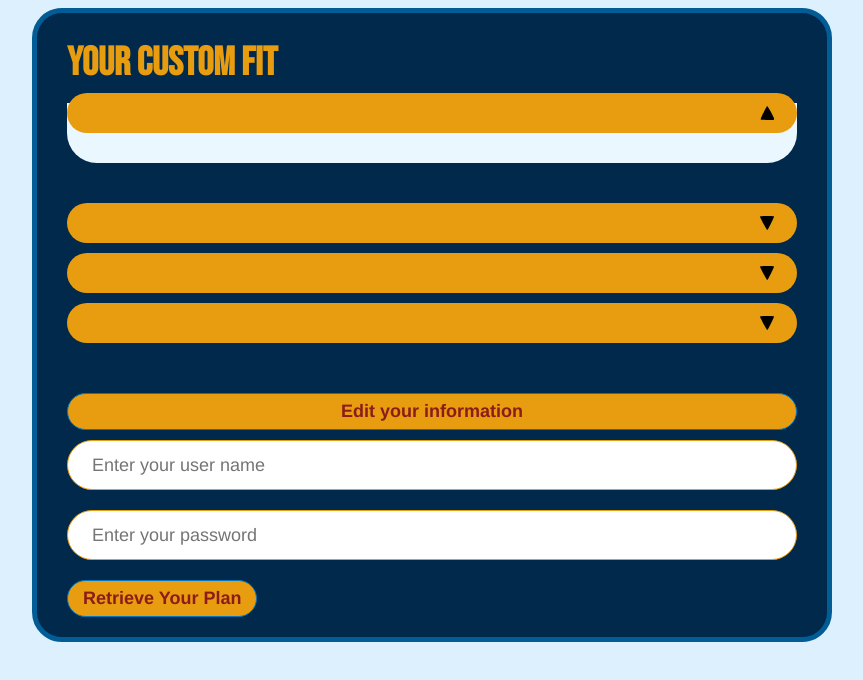
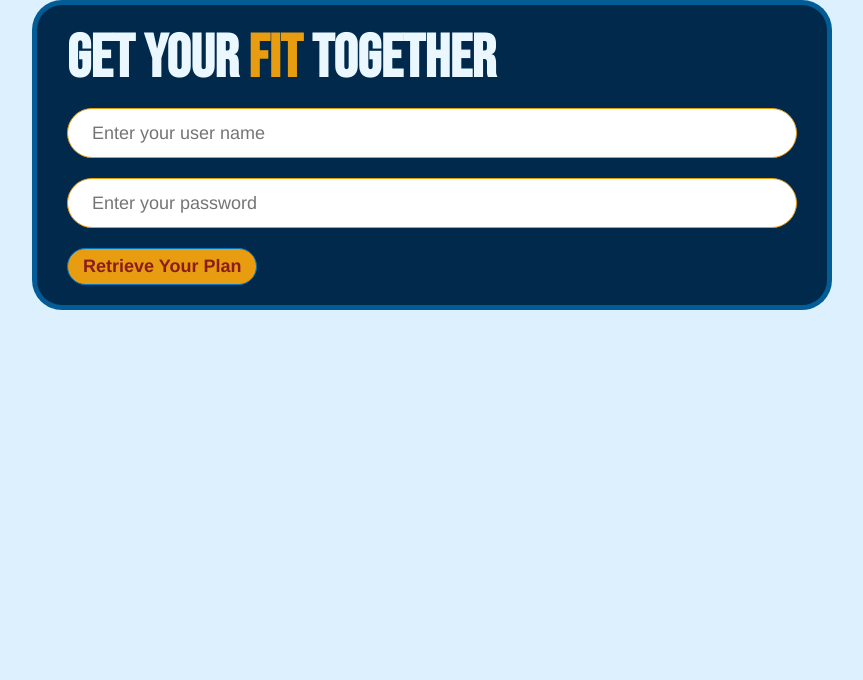
Before and after one commit to royadams72/get-your-fit-together, a Next.js app: page /retrieve-plan in a window 1280 px wide. Shown: the top 680 px of the page, without its empty margins (208-1071 px from the left). Built offline with nearby package versions, Linux system fonts and the light colour scheme.

Commit message:
Refactoring sass for header

```diff
--- a/app/layout.tsx
+++ b/app/layout.tsx
@@ -2,6 +2,7 @@ import type { Metadata } from "next";
 import "./_globals.scss";
 import StoreProvider from "./StoreProvider";
 import { LoaderProvider } from "@/context/Loader/LoaderProvider";
+import Header from "@/components/Header";
 
 export const metadata: Metadata = {
   title: "Get Your Fit Together",
@@ -18,7 +19,10 @@ export default function RootLayout({
       <body>
         <main>
           <LoaderProvider>
-            <StoreProvider>{children} </StoreProvider>
+            <StoreProvider>
+              <Header />
+              <div className="childrenContainer">{children}</div>
+            </StoreProvider>
           </LoaderProvider>
         </main>
       </body>
--- a/app/retrieve-plan/components/RetrieveYourPlan.tsx
+++ b/app/retrieve-plan/components/RetrieveYourPlan.tsx
@@ -64,7 +64,7 @@ const RetrieveYourPlan = () => {
   };
   return (
     <div>
-      {/* {isNotEmpty(userFitnessPlan) ? ( */}
+      {isNotEmpty(userFitnessPlan) ? (
         <div>
           <h2>Your Custom Fit</h2>
           <Accordion plan={userFitnessPlan as FitPlan}></Accordion>
@@ -72,12 +72,12 @@ const RetrieveYourPlan = () => {
             Edit your information
           </Button>
         </div>
-      {/* // ) : ( */}
+      ) : (
         <FormProvider methods={methods} onSubmit={onSubmit}>
           <UserForm config={config(false)} />
           <Button type="submit">Retrieve Your Plan</Button>
         </FormProvider>
-      {/* )} */}
+      )}
     </div>
   );
 };
--- /dev/null
+++ b/components/Header.tsx
@@ -0,0 +1,38 @@
+"use client";
+
+import styles from "@/styles/components/_header.module.scss";
+import { usePathname } from "next/navigation";
+import { useEffect, useState } from "react";
+
+const Header = () => {
+  const pageName = usePathname();
+  const [paddingTop, setPaddingTop] = useState("0");
+  console.log(pageName);
+  const isFirstPage = pageName === "/";
+
+  useEffect(() => {
+    if (!isFirstPage) {
+      setPaddingTop("7rem");
+    }
+  }, [isFirstPage]);
+
+  console.log(isFirstPage, pageName);
+
+  return (
+    <div className={styles.headerWrapper}>
+      <header
+        className={`${styles.header}${
+          !isFirstPage ? " " + styles.headerSmall : ""
+        }`}
+      >
+        <h1>
+          Get Your {isFirstPage && <br />}
+          <span style={{ color: "var(--quaternary-colour)" }}>Fit</span>{" "}
+          Together
+        </h1>
+      </header>
+    </div>
+  );
+};
+
+export default Header;
--- a/components/JourneyNavigation.tsx
+++ b/components/JourneyNavigation.tsx
@@ -2,7 +2,6 @@
 
 import React, { useEffect } from "react";
 
-import { PATHS } from "@/routes.config";
 import { useAppSelector } from "@/lib/hooks/storeHooks";
 
 import { getRoutes } from "@/lib/features/journey/journeySlice";
--- a/styles/abstracts/_maps.scss
+++ b/styles/abstracts/_maps.scss
@@ -31,10 +31,18 @@ $typography-scale: (
     line-height: 1.5,
   ),
   "title-sm": (
+    font-size: 5rem,
+    line-height: 0.8,
+  ),
+  "title-md": (
+    font-size: 6rem,
+    line-height: 0.8,
+  ),
+  "title-lrg": (
     font-size: 7rem,
     line-height: 0.8,
   ),
-  "title-lrg": (
+  "title-xl": (
     font-size: 12rem,
     line-height: 0.8,
   ),
--- a/styles/abstracts/_variables.scss
+++ b/styles/abstracts/_variables.scss
@@ -16,5 +16,6 @@
   --border-radius-large: 40px;
   --border-radius-medium: 30px;
   --border-radius-small: 20px;
+  --main-border: 5px solid var(--secondary-colour);
   --main-body-font: "Helvetica Neue", Helvetica, Arial, sans-serif;
 }
--- a/styles/base/_body.scss
+++ b/styles/base/_body.scss
@@ -1,66 +1,17 @@
 @use "../abstracts/mixins" as *;
-
+@use "./rootLayout.module" as *;
 html {
-  font-size: 62.5%; // This makes 1rem = 10px (since 62.5% of 16px = 10px)
+  font-size: 62.5%;
+  overflow: auto;
 }
 
 body {
-  font-size: 1.6rem; // This is now 16px (1.6 * 10px)
   background-color: var(--tertiary-colour);
+  font-size: 1.6rem;
+  overflow: auto;
 }
 
 main {
   margin: 0 auto;
-  padding: 2rem 3rem;
   max-width: 800px;
-  background-color: var(--primary-colour);
-  border-radius: var(--border-radius-medium);
-  border: 5px solid var(--secondary-colour);
-  box-sizing: border-box;
-
-  h1 {
-    margin-bottom: 1rem;
-    @include breakpoint("md") {
-      margin-bottom: 0;
-    }
-  }
-
-  .coach-image {
-    background: no-repeat center bottom / 70% url("/fitness_guy.png");
-    margin: 0 auto -2rem;
-    width: 100%;
-    height: 28vh;
-
-    @include breakpoint("sm") {
-      height: 45vh;
-    }
-
-    @include breakpoint("md") {
-      height: 58vh;
-    }
-  }
-
-  .btnContainer {
-    width: 100%;
-    display: grid;
-    gap: 1.5rem;
-    margin: 3rem auto 1rem;
-    grid-template-rows: repeat(2, auto);
-
-    a {
-      min-height: 4rem;
-      font-size: 2rem;
-      padding-top: 1rem;
-      padding-bottom: 1rem;
-    }
-
-    @include breakpoint("md") {
-      width: 70%;
-      gap: 2.5rem;
-      a {
-        min-height: 6rem;
-        font-size: 2.5rem;
-      }
-    }
-  }
 }
--- /dev/null
+++ b/styles/base/_rootLayout.module.scss
@@ -0,0 +1,52 @@
+@use "../abstracts/mixins" as *;
+
+.coach-image {
+  background: no-repeat center bottom / 70% url("/fitness_guy.png");
+  margin: 0 auto -2rem;
+  width: 100%;
+  height: 28vh;
+
+  @include breakpoint("sm") {
+    height: 45vh;
+  }
+
+  @include breakpoint("md") {
+    height: 58vh;
+  }
+}
+
+.btnContainer {
+  width: 100%;
+  display: grid;
+  gap: 1.5rem;
+  margin: 3rem auto 1rem;
+  grid-template-rows: repeat(2, auto);
+
+  a {
+    min-height: 4rem;
+    font-size: 2rem;
+    padding-top: 1rem;
+    padding-bottom: 1rem;
+  }
+
+  @include breakpoint("md") {
+    width: 70%;
+    gap: 2.5rem;
+    a {
+      min-height: 6rem;
+      font-size: 2.5rem;
+    }
+  }
+}
+.childrenContainer {
+  margin: -2rem auto 0 auto;
+  padding: 12rem 3rem 2rem;
+  max-width: 800px;
+  background-color: var(--primary-colour);
+  border-bottom-left-radius: var(--border-radius-medium);
+  border-bottom-right-radius: var(--border-radius-medium);
+  border-bottom: var(--main-border);
+  border-left: var(--main-border);
+  border-right: var(--main-border);
+  box-sizing: border-box;
+}
--- a/styles/base/_typography.scss
+++ b/styles/base/_typography.scss
@@ -1,18 +1,7 @@
 @use "../abstracts/mixins" as *;
 @use "../fonts/fonts" as *;
 
-h1 {
-  @include typography(
-    "title-sm",
-    var(--primary-font-colour),
-    ("BebasNeue", sans-serif),
-    bold
-  );
-  @include breakpoint("sm") {
-    @include font-size("title-lrg");
-  }
-}
-
+h1,
 h2 {
   @include typography(
     "xxl",
--- /dev/null
+++ b/styles/components/_header.module.scss
@@ -0,0 +1,54 @@
+@use "../abstracts/_mixins" as *;
+
+.header,
+.headerSmall {
+  margin: 0 auto;
+  overflow: auto;
+  text-align: left;
+  max-width: 800px;
+  box-sizing: border-box;
+  background-color: var(--tertiary-colour);
+  h1 {
+    max-width: 800px;
+    background-color: var(--primary-colour);
+    border-top-left-radius: var(--border-radius-medium);
+    border-top-right-radius: var(--border-radius-medium);
+    border-top: var(--main-border);
+    border-left: var(--main-border);
+    border-right: var(--main-border);
+    padding: 3rem 0 2rem 3rem;
+    box-sizing: border-box;
+
+    @include typography(
+      "title-lrg",
+      var(--primary-font-colour),
+      ("BebasNeue", sans-serif),
+      bold
+    );
+
+    @include breakpoint("md") {
+      @include font-size("title-xl");
+    }
+    margin: 0 auto;
+  }
+}
+
+.headerSmall {
+  position: fixed;
+  top: 0;
+  left: 0;
+  right: 0;
+  // transform: translateX(-50%);
+  z-index: 9999;
+  max-width: 800px;
+  // width: 100%;
+
+  h1 {
+    max-width: 800px;
+    @include font-size("title-sm");
+
+    @include breakpoint("md") {
+      @include font-size("title-md");
+    }
+  }
+}
```
Also changed, not shown: app/page.tsx (+2 -7 lines), components/form/UserForm.tsx (+0 -7 lines). Lines whose indentation alone changed are shown as unchanged.
